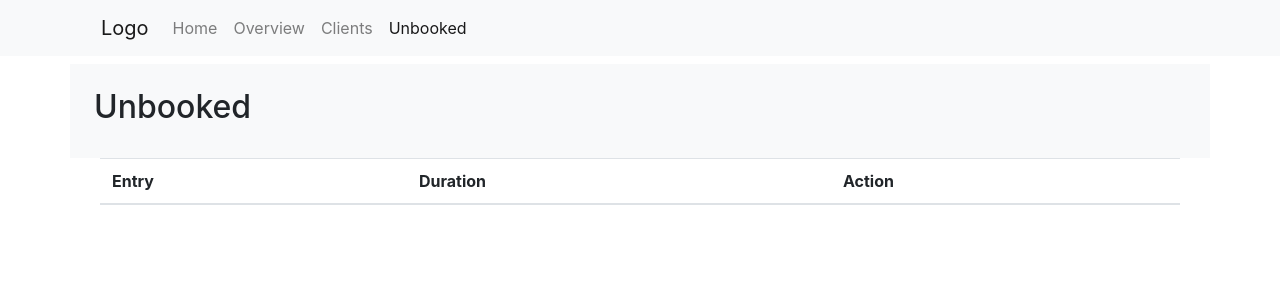
After one commit to JankoTreuner/track-my-time, a Django app: page /unbooked in a window 1280 px wide. The commit adds this page. Shown: the top 300 px of the page. Run offline with Django 3.2, Linux system fonts and the light colour scheme; data that the repository does not hold is empty; some libraries are stand-ins or nearby versions.

Commit message:
Adds template and view to list unbooked entries

```diff
--- a/trackmytime/templates/components/navbar.html
+++ b/trackmytime/templates/components/navbar.html
@@ -15,6 +15,9 @@
           <li class="nav-item {% if  request.path == '/clients' %}active{% endif %}">
             <a class="nav-link" href="{% url 'clients' %}">Clients</a>
           </li>
+          <li class="nav-item {% if  request.path == '/unbooked' %}active{% endif %}">
+            <a class="nav-link" href="{% url 'unbooked' %}">Unbooked</a>
+          </li>
         </ul>
 
       </nav>
--- /dev/null
+++ b/trackmytime/timetracker/templates/timetracker/unbooked.html
@@ -0,0 +1,44 @@
+{% extends "base.html" %}
+{% load i18n %}
+
+{% block title %}{{ block.super }} - {% translate "Unbooked" %}{% endblock %}
+
+
+{% block headline %}{% translate "Unbooked" %}{% endblock %}
+
+
+
+{% block body %}
+<div class="container">
+    <table  class="table table-striped">
+        <thead>
+            <tr>
+                <th>
+                    {% translate "Entry" %}
+                </th>
+                <th>
+                    {% translate "Duration" %}
+                </th>
+                <th>
+                    {% translate "Action" %}
+                </th>
+            </tr>
+        </thead>
+{% for entry in unbooked_entries %}
+
+    <tr>
+        <td>
+        {{entry}}
+        </td>
+        <td>
+            {{entry.duration}}
+        </td>
+        <td>
+            <a href='#'>{% translate 'Mark as booked' %}</a>
+        </td>
+    </tr>
+
+{% endfor %}
+</table>
+</div>
+{% endblock %}}
--- a/trackmytime/timetracker/urls.py
+++ b/trackmytime/timetracker/urls.py
@@ -7,5 +7,6 @@ urlpatterns = [
     path('add-entry', views.add, name='add'),
     path('stop-entry/<entry_id>', views.stop, name='stop'),
     path('overview', views.overview, name='overview'),
-    path('clients', views.clients, name='clients')
+    path('clients', views.clients, name='clients'),
+    path('unbooked', views.unbooked, name='unbooked')
 ]
--- a/trackmytime/timetracker/views.py
+++ b/trackmytime/timetracker/views.py
@@ -57,3 +57,9 @@ def clients(request):
     clients = Client.objects.all()
 
     return render(request, 'timetracker/clients.html',  {'clients': clients})
+
+
+def unbooked(request):
+    unbooked_entries = TimeEntry.objects.filter(booked=False, client__isnull=False, client__has_booking=True)
+
+    return render(request, 'timetracker/unbooked.html', {'unbooked_entries': unbooked_entries})
```
